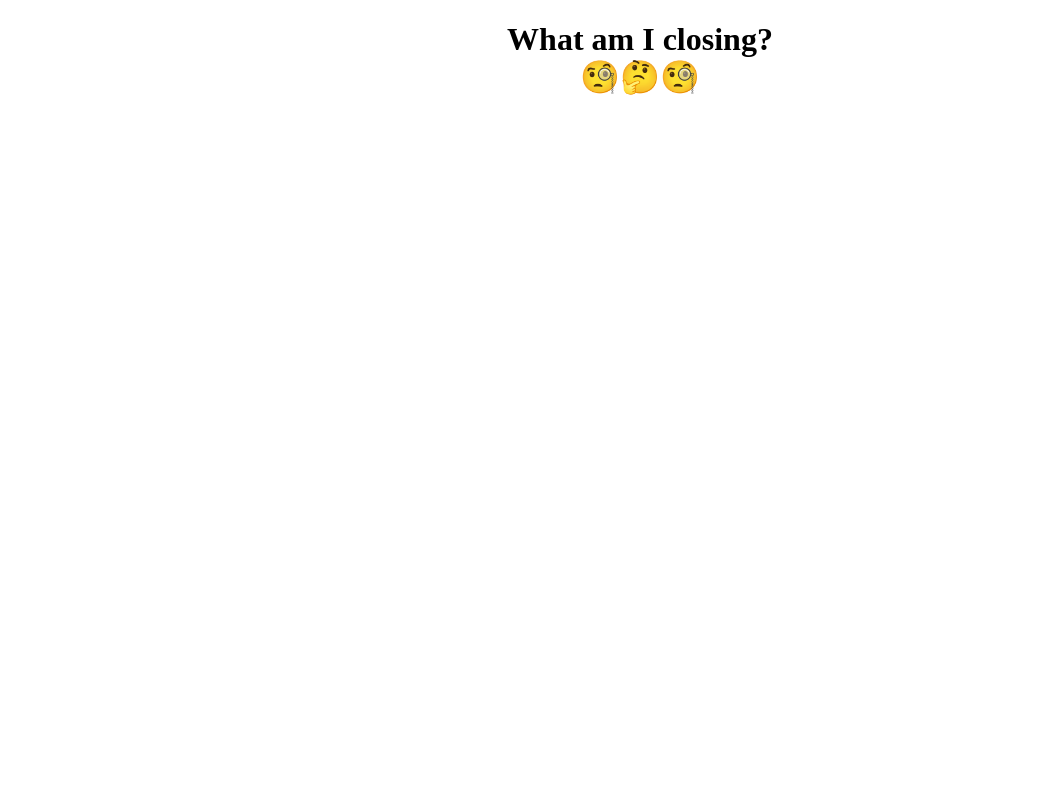
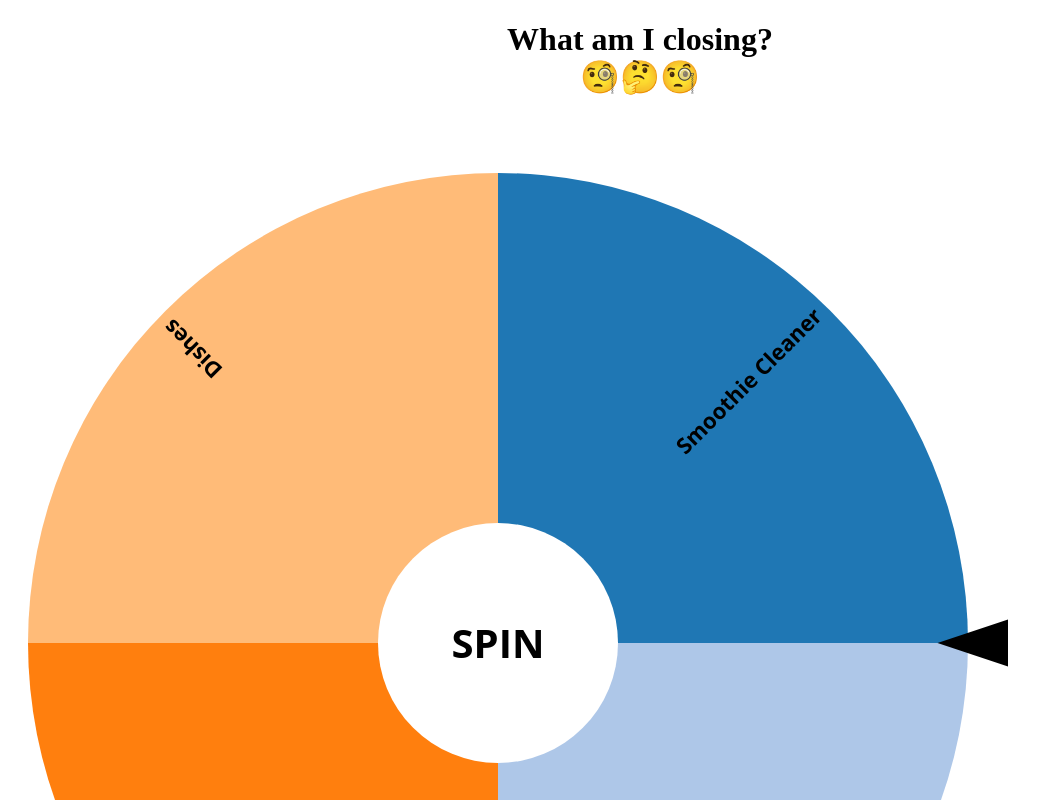
Before and after one commit to kylesmigelski/tropicalsmoothie, a plain HTML site: page index.html in a window 1280 px wide. Shown: the top 800 px of the page, without its empty margins (0-1043 px from the left). Drawn offline with Linux system fonts and the light colour scheme.

Commit message:
Update index.html

```diff
--- a/index.html
+++ b/index.html
@@ -27,7 +27,7 @@
     <div id="chart"></div>
     <div id="question"><h1></h1></div>
 
-    <script src="d3.v3.min.js" charset="utf-8"></script>
+    <script src="script.js" charset="utf-8"></script>
     <script type="text/javascript" charset="utf-8">
         var padding = {top:20, right:40, bottom:0, left:20},
             w = 1000 - padding.left - padding.right,
```
